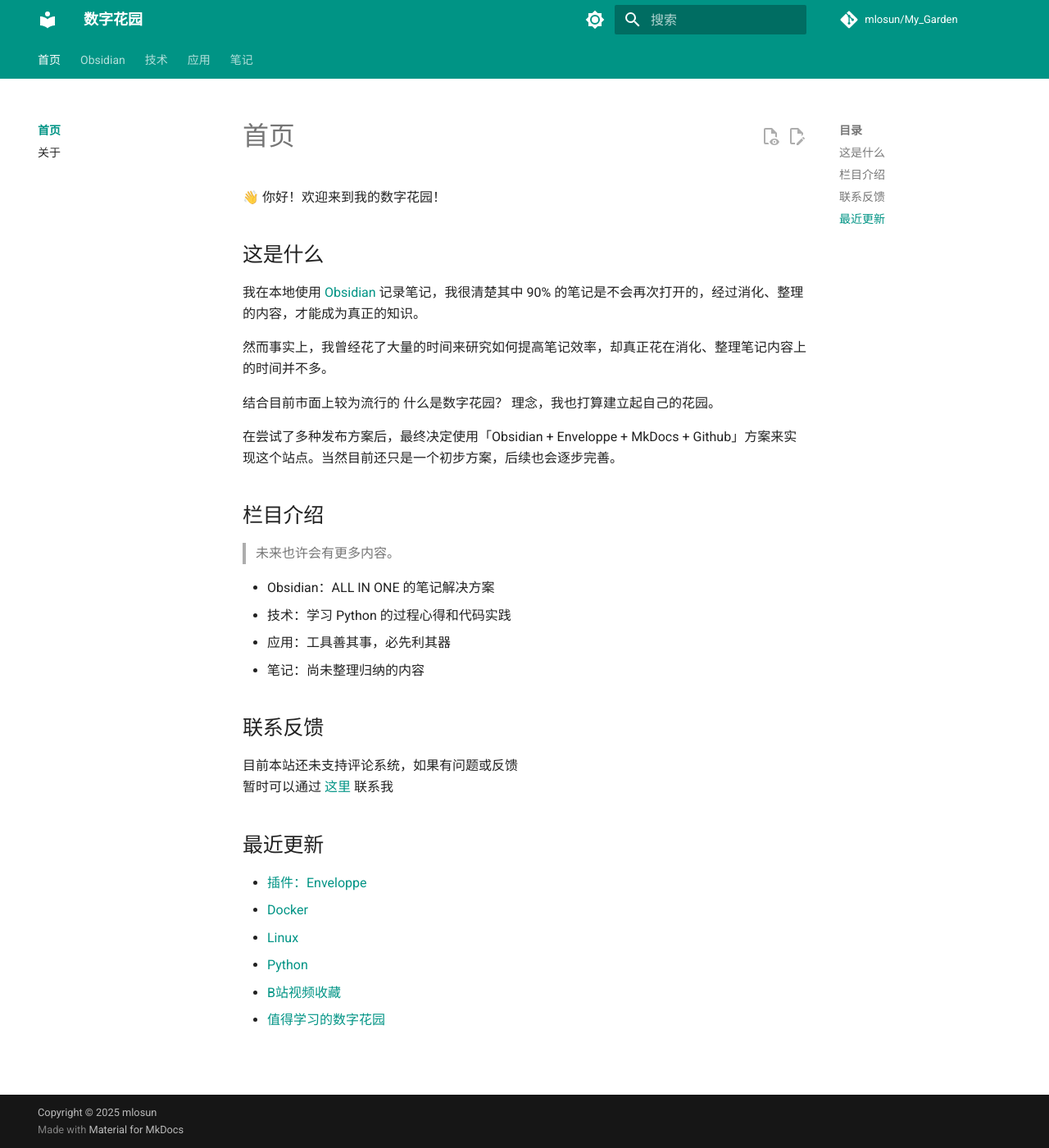
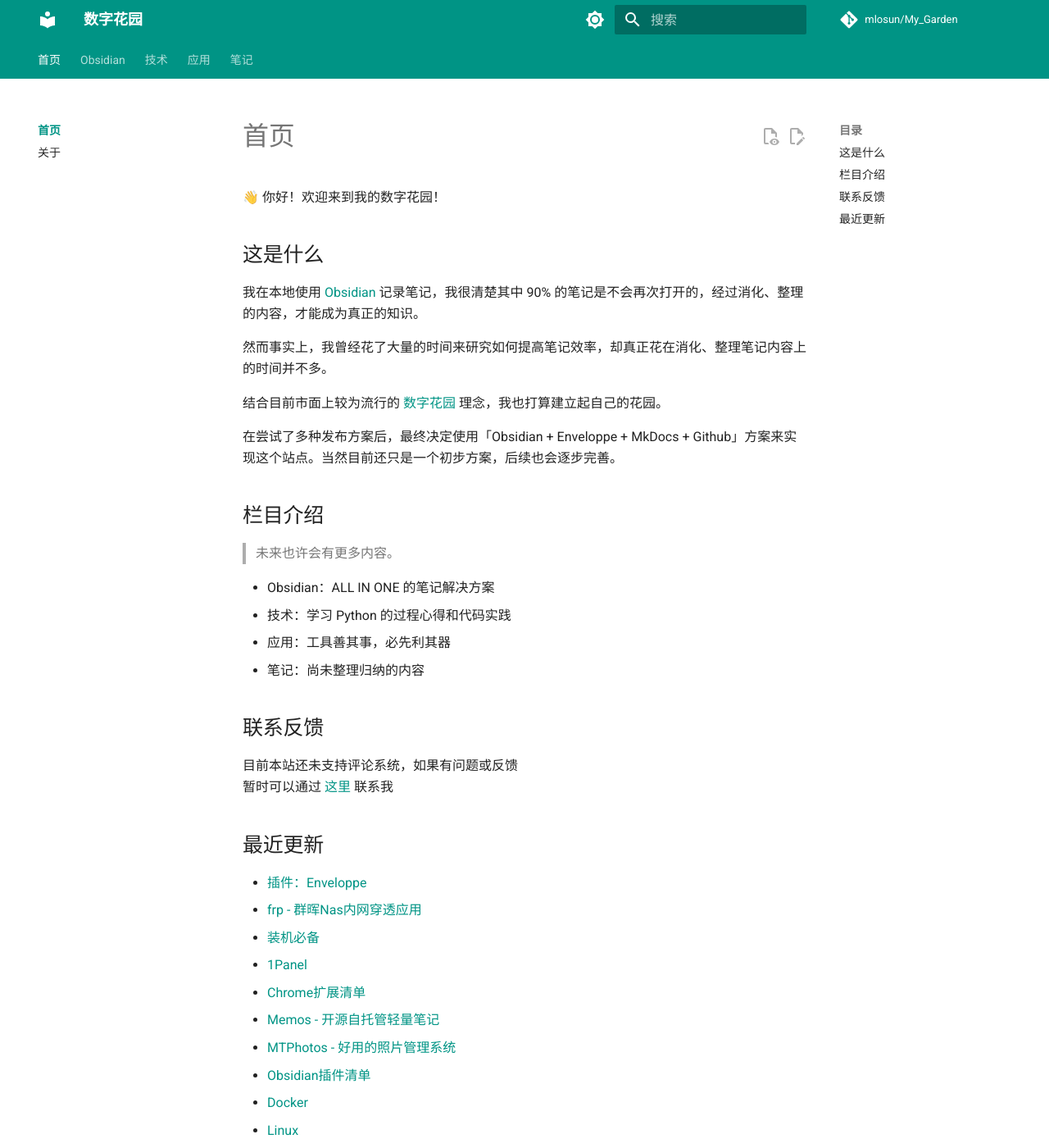
Before and after one commit to mlosun/My_Garden, an MkDocs documentation site: the page built from docs/index.md, in a window 1280 px wide and 1400 px high. Shown: the whole window at 82% size. Built offline with MkDocs 1.6.1 and Material for MkDocs 9.7.7, drawn with Linux system fonts in a browser that asks for light colours; comment, search, counter and statistics services are not loaded.

Commit message:
PUSH NOTE : index.md

```diff
--- a/docs/index.md
+++ b/docs/index.md
@@ -13,7 +13,7 @@
 
 然而事实上，我曾经花了大量的时间来研究如何提高笔记效率，却真正花在消化、整理笔记内容上的时间并不多。
 
-结合目前市面上较为流行的 什么是数字花园？ 理念，我也打算建立起自己的花园。
+结合目前市面上较为流行的 [数字花园](./notes/%E4%BB%80%E4%B9%88%E6%98%AF%E6%95%B0%E5%AD%97%E8%8A%B1%E5%9B%AD%EF%BC%9F.md) 理念，我也打算建立起自己的花园。
 
 在尝试了多种发布方案后，最终决定使用「Obsidian + Enveloppe + MkDocs + Github」方案来实现这个站点。当然目前还只是一个初步方案，后续也会逐步完善。
 
@@ -34,8 +34,12 @@
 ## 最近更新
 
 - [插件：Enveloppe](./obsidian/%E6%8F%92%E4%BB%B6%EF%BC%9AEnveloppe.md)
+- [frp - 群晖Nas内网穿透应用](./apps/frp%20-%20%E7%BE%A4%E6%99%96Nas%E5%86%85%E7%BD%91%E7%A9%BF%E9%80%8F%E5%BA%94%E7%94%A8.md)
+- [装机必备](./apps/%E8%A3%85%E6%9C%BA%E5%BF%85%E5%A4%87.md)
+- [1Panel](./apps/1Panel.md)
+- [Chrome扩展清单](./apps/Chrome%E6%89%A9%E5%B1%95%E6%B8%85%E5%8D%95.md)
+- [Memos - 开源自托管轻量笔记](./apps/Memos%20-%20%E5%BC%80%E6%BA%90%E8%87%AA%E6%89%98%E7%AE%A1%E8%BD%BB%E9%87%8F%E7%AC%94%E8%AE%B0.md)
+- [MTPhotos - 好用的照片管理系统](./apps/MTPhotos%20-%20%E5%A5%BD%E7%94%A8%E7%9A%84%E7%85%A7%E7%89%87%E7%AE%A1%E7%90%86%E7%B3%BB%E7%BB%9F.md)
+- [Obsidian插件清单](./obsidian/Obsidian%E6%8F%92%E4%BB%B6%E6%B8%85%E5%8D%95.md)
 - [Docker](./tech/Docker.md)
 - [Linux](./tech/Linux.md)
-- [Python](./tech/Python.md)
-- [B站视频收藏](./notes/B%E7%AB%99%E8%A7%86%E9%A2%91%E6%94%B6%E8%97%8F.md)
-- [值得学习的数字花园](./notes/%E5%80%BC%E5%BE%97%E5%AD%A6%E4%B9%A0%E7%9A%84%E6%95%B0%E5%AD%97%E8%8A%B1%E5%9B%AD.md)
```
